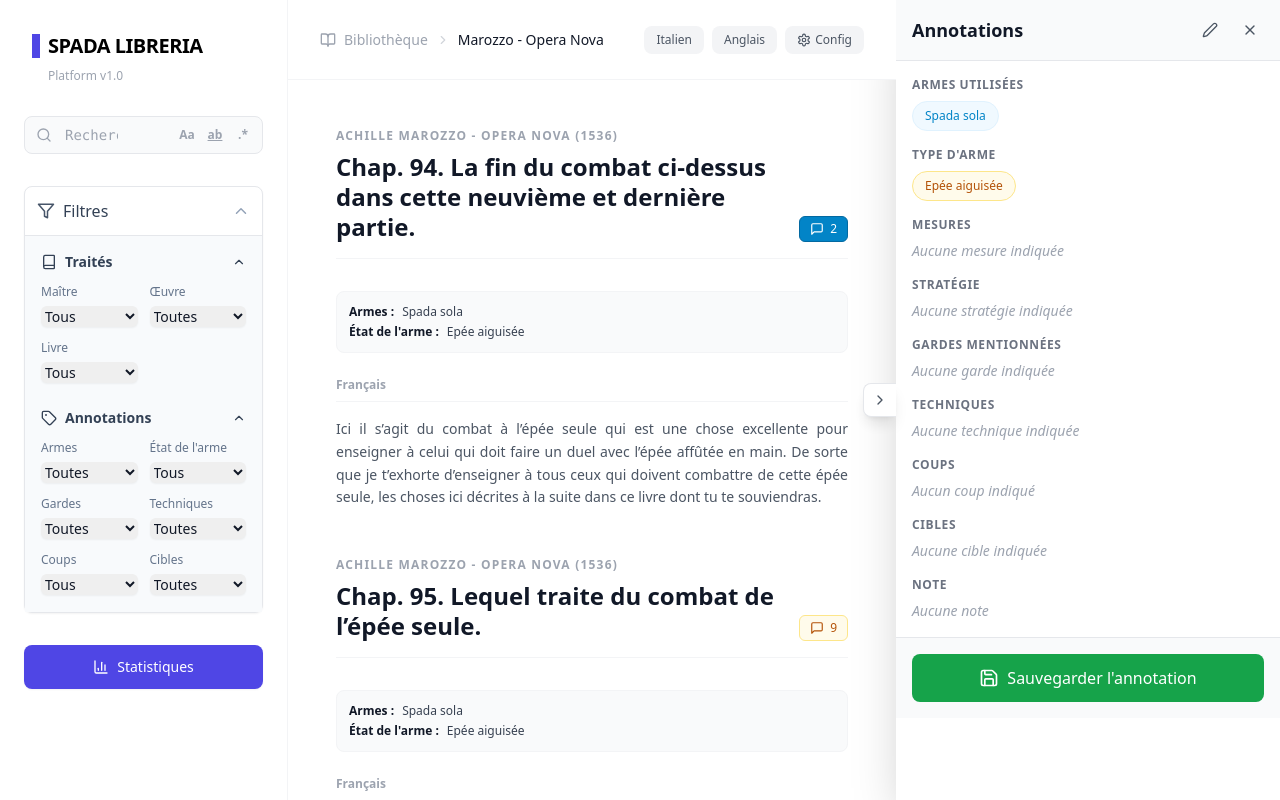
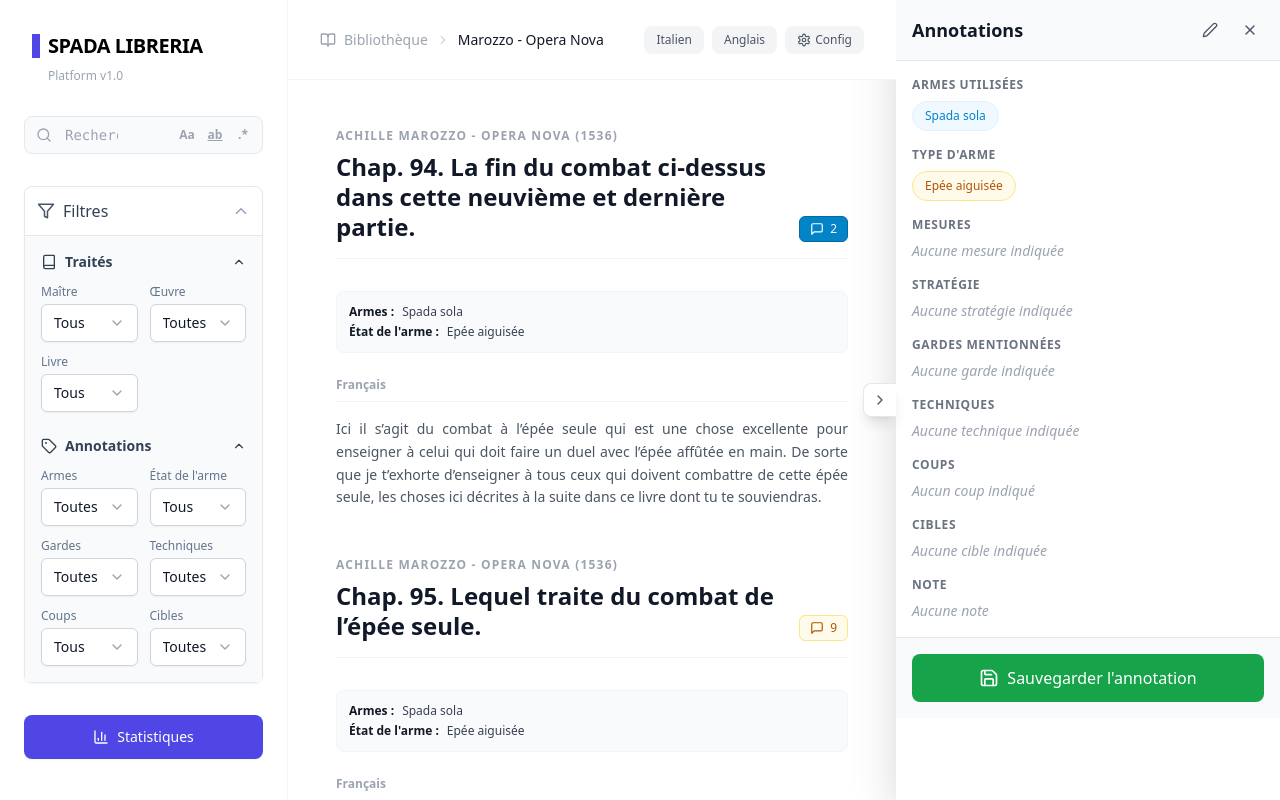
Before and after one commit to Manuel-Fostier/spadaLibreria, a Next.js app: page / in a window 1280 px wide. Built offline with nearby package versions, Linux system fonts and the light colour scheme.

Commit message:
Refactor filter handling in BolognesePlatform and TagFilter components to support array values for filters

```diff
--- a/src/components/BolognesePlatform.tsx
+++ b/src/components/BolognesePlatform.tsx
@@ -130,22 +130,22 @@ export default function BolognesePlatform({ glossaryData, treatiseData }: Bologn
     }
 
     // 2. Apply Treatise Metadata Filters
-    if (filters.master) content = content.filter(t => t.metadata.master === filters.master);
-    if (filters.work) content = content.filter(t => t.metadata.work === filters.work);
-    if (filters.book) content = content.filter(t => t.metadata.book.toString() === filters.book);
-    if (filters.year) content = content.filter(t => t.metadata.year.toString() === filters.year);
+    if (filters.master.length > 0) content = content.filter(t => filters.master.includes(t.metadata.master));
+    if (filters.work.length > 0) content = content.filter(t => filters.work.includes(t.metadata.work));
+    if (filters.book.length > 0) content = content.filter(t => filters.book.includes(t.metadata.book.toString()));
+    if (filters.year.length > 0) content = content.filter(t => filters.year.includes(t.metadata.year.toString()));
 
     // 3. Apply Annotation Filters
-    const hasAnnotationFilters = filters.weapons || filters.guards || filters.techniques || filters.weapon_type || filters.strikes || filters.targets;
+    const hasAnnotationFilters = filters.weapons.length > 0 || filters.guards.length > 0 || filters.techniques.length > 0 || filters.weapon_type.length > 0 || filters.strikes.length > 0 || filters.targets.length > 0;
 
     if (hasAnnotationFilters) {
       const matchingAnnotationIds = getMatchingSectionIds({
-        weapons: filters.weapons || undefined,
-        guards: filters.guards || undefined,
-        techniques: filters.techniques || undefined,
-        weapon_type: filters.weapon_type || undefined,
-        strikes: filters.strikes || undefined,
-        targets: filters.targets || undefined
+        weapons: filters.weapons.length > 0 ? filters.weapons : undefined,
+        guards: filters.guards.length > 0 ? filters.guards : undefined,
+        techniques: filters.techniques.length > 0 ? filters.techniques : undefined,
+        weapon_type: filters.weapon_type.length > 0 ? filters.weapon_type : undefined,
+        strikes: filters.strikes.length > 0 ? filters.strikes : undefined,
+        targets: filters.targets.length > 0 ? filters.targets : undefined
       });
 
       content = content.filter(item => matchingAnnotationIds.has(item.id));
--- a/src/components/TagFilter.tsx
+++ b/src/components/TagFilter.tsx
@@ -1,36 +1,36 @@
 'use client';
 
-import React, { useState } from 'react';
-import { Filter, ChevronDown, ChevronUp, X, Tag, Book } from 'lucide-react';
+import React, { useState, useRef, useEffect } from 'react';
+import { Filter, ChevronDown, ChevronUp, Tag, Book, Check } from 'lucide-react';
 
 // Define types for the filter state
 export interface FilterState {
   // Annotation filters
-  weapons: string;
-  guards: string;
-  techniques: string;
-  weapon_type: string;
-  strikes: string;
-  targets: string;
+  weapons: string[];
+  guards: string[];
+  techniques: string[];
+  weapon_type: string[];
+  strikes: string[];
+  targets: string[];
 
   // Treatise filters
-  master: string;
-  work: string;
-  book: string; // string to handle "all" easily, convert to number when filtering
-  year: string; // string to handle "all" easily
+  master: string[];
+  work: string[];
+  book: string[]; // string to handle "all" easily, convert to number when filtering
+  year: string[]; // string to handle "all" easily
 }
 
 export const initialFilterState: FilterState = {
-  weapons: '',
-  guards: '',
-  techniques: '',
-  weapon_type: '',
-  strikes: '',
-  targets: '',
-  master: '',
-  work: '',
-  book: '',
-  year: ''
+  weapons: [],
+  guards: [],
+  techniques: [],
+  weapon_type: [],
+  strikes: [],
+  targets: [],
+  master: [],
+  work: [],
+  book: [],
+  year: []
 };
 
 interface TagFilterProps {
@@ -56,12 +56,114 @@ interface TagFilterProps {
   className?: string;
 }
 
+interface MultiSelectProps {
+  label: string;
+  value: string[];
+  options: string[];
+  onChange: (value: string[]) => void;
+  placeholder?: string;
+}
+
+function MultiSelect({ label, value, options, onChange, placeholder = "Tous" }: MultiSelectProps) {
+  const [isOpen, setIsOpen] = useState(false);
+  const containerRef = useRef<HTMLDivElement>(null);
+
+  useEffect(() => {
+    const handleClickOutside = (event: MouseEvent) => {
+      if (containerRef.current && !containerRef.current.contains(event.target as Node)) {
+        setIsOpen(false);
+      }
+    };
+
+    document.addEventListener('mousedown', handleClickOutside);
+    return () => {
+      document.removeEventListener('mousedown', handleClickOutside);
+    };
+  }, []);
+
+  const handleOptionClick = (option: string, event: React.MouseEvent) => {
+    if (event.shiftKey) {
+      // Add/Remove from selection
+      if (value.includes(option)) {
+        onChange(value.filter(v => v !== option));
+      } else {
+        onChange([...value, option]);
+      }
+    } else {
+      // Select only this option (or toggle if it's the only one selected?)
+      if (value.length === 1 && value[0] === option) {
+        // If clicking the only selected item, deselect it (go back to "All")
+        onChange([]);
+      } else {
+        onChange([option]);
+      }
+      setIsOpen(false);
+    }
+  };
+
+  const displayValue = value.length === 0
+    ? placeholder
+    : value.length === 1
+      ? value[0]
+      : `${value.length} sélectionnés`;
+
+  return (
+    <div className="relative" ref={containerRef}>
+      <label className="block text-xs font-medium text-slate-500 mb-1">{label}</label>
+      <button
+        type="button"
+        onClick={() => setIsOpen(!isOpen)}
+        className="w-full text-left text-sm border border-gray-300 rounded-md shadow-sm px-3 py-2 bg-white focus:outline-none focus:ring-1 focus:ring-blue-500 focus:border-blue-500 flex justify-between items-center"
+      >
+        <span className="block truncate">{displayValue}</span>
+        <ChevronDown size={16} className="text-gray-400" />
+      </button>
+
+      {isOpen && (
+        <div className="absolute z-10 mt-1 w-full bg-white shadow-lg max-h-60 rounded-md py-1 text-base ring-1 ring-black ring-opacity-5 overflow-auto focus:outline-none sm:text-sm">
+          <div
+            className={`cursor-pointer select-none relative py-2 pl-3 pr-9 hover:bg-blue-50 ${value.length === 0 ? 'text-blue-600 font-semibold' : 'text-gray-900'}`}
+            onClick={() => {
+              onChange([]);
+              setIsOpen(false);
+            }}
+          >
+            <span className="block truncate">{placeholder}</span>
+            {value.length === 0 && (
+              <span className="absolute inset-y-0 right-0 flex items-center pr-4 text-blue-600">
+                <Check size={16} />
+              </span>
+            )}
+          </div>
+          {options.map((option) => {
+            const isSelected = value.includes(option);
+            return (
+              <div
+                key={option}
+                className={`cursor-pointer select-none relative py-2 pl-3 pr-9 hover:bg-blue-50 ${isSelected ? 'text-blue-600 font-semibold' : 'text-gray-900'}`}
+                onClick={(e) => handleOptionClick(option, e)}
+              >
+                <span className="block truncate">{option}</span>
+                {isSelected && (
+                  <span className="absolute inset-y-0 right-0 flex items-center pr-4 text-blue-600">
+                    <Check size={16} />
+                  </span>
+                )}
+              </div>
+            );
+          })}
+        </div>
+      )}
+    </div>
+  );
+}
+
 export default function TagFilter({ options, filters, onFilterChange, className = '' }: TagFilterProps) {
   const [isOpen, setIsOpen] = useState(true);
   const [isTreatiseOpen, setIsTreatiseOpen] = useState(true);
   const [isAnnotationOpen, setIsAnnotationOpen] = useState(true);
 
-  const handleChange = (category: keyof FilterState, value: string) => {
+  const handleChange = (category: keyof FilterState, value: string[]) => {
     onFilterChange({
       ...filters,
       [category]: value
@@ -72,7 +174,7 @@ export default function TagFilter({ options, filters, onFilterChange, className
     onFilterChange(initialFilterState);
   };
 
-  const activeFilterCount = Object.values(filters).filter(v => v !== '').length;
+  const activeFilterCount = Object.values(filters).filter(v => v.length > 0).length;
 
   return (
     <div className={`bg-white border rounded-lg shadow-sm ${className}`}>
@@ -123,63 +225,27 @@ export default function TagFilter({ options, filters, onFilterChange, className
 
               {isTreatiseOpen && (
                 <div className="grid grid-cols-1 sm:grid-cols-2 gap-3">
-                  <div>
-                    <label className="block text-xs font-medium text-slate-500 mb-1">Maître</label>
-                    <select
+                  <MultiSelect
+                    label="Maître"
                     value={filters.master}
-                      onChange={(e) => handleChange('master', e.target.value)}
-                      className="w-full text-sm border-gray-300 rounded-md shadow-sm focus:border-blue-500 focus:ring-blue-500"
-                    >
-                      <option value="">Tous</option>
-                      {options.master.map(opt => (
-                        <option key={opt} value={opt}>{opt}</option>
-                      ))}
-                    </select>
-                  </div>
+                    options={options.master}
+                    onChange={(val) => handleChange('master', val)}
+                  />
 
-                  <div>
-                    <label className="block text-xs font-medium text-slate-500 mb-1">Œuvre</label>
-                    <select
+                  <MultiSelect
+                    label="Œuvre"
                     value={filters.work}
-                      onChange={(e) => handleChange('work', e.target.value)}
-                      className="w-full text-sm border-gray-300 rounded-md shadow-sm focus:border-blue-500 focus:ring-blue-500"
-                    >
-                      <option value="">Toutes</option>
-                      {options.work.map(opt => (
-                        <option key={opt} value={opt}>{opt}</option>
-                      ))}
-                    </select>
-                  </div>
+                    options={options.work}
+                    onChange={(val) => handleChange('work', val)}
+                    placeholder="Toutes"
+                  />
 
-                  <div>
-                    <label className="block text-xs font-medium text-slate-500 mb-1">Livre</label>
-                    <select
+                  <MultiSelect
+                    label="Livre"
                     value={filters.book}
-                      onChange={(e) => handleChange('book', e.target.value)}
-                      className="w-full text-sm border-gray-300 rounded-md shadow-sm focus:border-blue-500 focus:ring-blue-500"
-                    >
-                      <option value="">Tous</option>
-                      {options.book.map(opt => (
-                        <option key={opt} value={opt}>{opt}</option>
-                      ))}
-                    </select>
-                  </div>
-
-                  {/*
-                  <div>
-                    <label className="block text-xs font-medium text-slate-500 mb-1">Année</label>
-                    <select
-                      value={filters.year}
-                      onChange={(e) => handleChange('year', e.target.value)}
-                      className="w-full text-sm border-gray-300 rounded-md shadow-sm focus:border-blue-500 focus:ring-blue-500"
-                    >
-                      <option value="">Toutes</option>
-                      {options.year.map(opt => (
-                        <option key={opt} value={opt}>{opt}</option>
-                      ))}
-                    </select>
-                  </div>
-                  */}
+                    options={options.book.map(b => b.toString())}
+                    onChange={(val) => handleChange('book', val)}
+                  />
                 </div>
               )}
             </div>
@@ -199,89 +265,51 @@ export default function TagFilter({ options, filters, onFilterChange, className
 
               {isAnnotationOpen && (
                 <div className="grid grid-cols-1 sm:grid-cols-2 gap-3">
-                  <div>
-                    <label className="block text-xs font-medium text-slate-500 mb-1">Armes</label>
-                    <select
+                  <MultiSelect
+                    label="Armes"
                     value={filters.weapons}
-                      onChange={(e) => handleChange('weapons', e.target.value)}
-                      className="w-full text-sm border-gray-300 rounded-md shadow-sm focus:border-blue-500 focus:ring-blue-500"
-                    >
-                      <option value="">Toutes</option>
-                      {options.weapons.map(opt => (
-                        <option key={opt} value={opt}>{opt}</option>
-                      ))}
-                    </select>
-                  </div>
+                    options={options.weapons}
+                    onChange={(val) => handleChange('weapons', val)}
+                    placeholder="Toutes"
+                  />
 
-                  <div>
-                    <label className="block text-xs font-medium text-slate-500 mb-1">État de l'arme</label>
-                    <select
+                  <MultiSelect
+                    label="État de l'arme"
                     value={filters.weapon_type}
-                      onChange={(e) => handleChange('weapon_type', e.target.value)}
-                      className="w-full text-sm border-gray-300 rounded-md shadow-sm focus:border-blue-500 focus:ring-blue-500"
-                    >
-                      <option value="">Tous</option>
-                      {options.weapon_type.map(opt => (
-                        <option key={opt} value={opt}>{opt}</option>
-                      ))}
-                    </select>
-                  </div>
+                    options={options.weapon_type}
+                    onChange={(val) => handleChange('weapon_type', val)}
+                  />
 
-                  <div>
-                    <label className="block text-xs font-medium text-slate-500 mb-1">Gardes</label>
-                    <select
+                  <MultiSelect
+                    label="Gardes"
                     value={filters.guards}
-                      onChange={(e) => handleChange('guards', e.target.value)}
-                      className="w-full text-sm border-gray-300 rounded-md shadow-sm focus:border-blue-500 focus:ring-blue-500"
-                    >
-                      <option value="">Toutes</option>
-                      {options.guards.map(opt => (
-                        <option key={opt} value={opt}>{opt}</option>
-                      ))}
-                    </select>
-                  </div>
+                    options={options.guards}
+                    onChange={(val) => handleChange('guards', val)}
+                    placeholder="Toutes"
+                  />
 
-                  <div>
-                    <label className="block text-xs font-medium text-slate-500 mb-1">Techniques</label>
-                    <select
+                  <MultiSelect
+                    label="Techniques"
                     value={filters.techniques}
-                      onChange={(e) => handleChange('techniques', e.target.value)}
-                      className="w-full text-sm border-gray-300 rounded-md shadow-sm focus:border-blue-500 focus:ring-blue-500"
-                    >
-                      <option value="">Toutes</option>
-                      {options.techniques.map(opt => (
-                        <option key={opt} value={opt}>{opt}</option>
-                      ))}
-                    </select>
-                  </div>
+                    options={options.techniques}
+                    onChange={(val) => handleChange('techniques', val)}
+                    placeholder="Toutes"
+                  />
 
-                  <div>
-                    <label className="block text-xs font-medium text-slate-500 mb-1">Coups</label>
-                    <select
+                  <MultiSelect
+                    label="Coups"
                     value={filters.strikes}
-                      onChange={(e) => handleChange('strikes', e.target.value)}
-                      className="w-full text-sm border-gray-300 rounded-md shadow-sm focus:border-blue-500 focus:ring-blue-500"
-                    >
-                      <option value="">Tous</option>
-                      {options.strikes.map(opt => (
-                        <option key={opt} value={opt}>{opt}</option>
-                      ))}
-                    </select>
-                  </div>
+                    options={options.strikes}
+                    onChange={(val) => handleChange('strikes', val)}
+                  />
 
-                  <div>
-                    <label className="block text-xs font-medium text-slate-500 mb-1">Cibles</label>
-                    <select
+                  <MultiSelect
+                    label="Cibles"
                     value={filters.targets}
-                      onChange={(e) => handleChange('targets', e.target.value)}
-                      className="w-full text-sm border-gray-300 rounded-md shadow-sm focus:border-blue-500 focus:ring-blue-500"
-                    >
-                      <option value="">Toutes</option>
-                      {options.targets.map(opt => (
-                        <option key={opt} value={opt}>{opt}</option>
-                      ))}
-                    </select>
-                  </div>
+                    options={options.targets}
+                    onChange={(val) => handleChange('targets', val)}
+                    placeholder="Toutes"
+                  />
                 </div>
               )}
             </div>
--- a/src/contexts/AnnotationContext.tsx
+++ b/src/contexts/AnnotationContext.tsx
@@ -26,12 +26,12 @@ interface AnnotationContextType {
   getAnnotation: (sectionId: string) => Annotation | undefined;
   getUniqueValues: (field: keyof Annotation) => string[];
   getMatchingSectionIds: (filters: {
-    weapons?: string;
-    guards?: string;
-    techniques?: string;
-    weapon_type?: string;
-    strikes?: string;
-    targets?: string;
+    weapons?: string | string[];
+    guards?: string | string[];
+    techniques?: string | string[];
+    weapon_type?: string | string[];
+    strikes?: string | string[];
+    targets?: string | string[];
   }) => Set<string>;
   saveToServer: (options?: { force?: boolean }) => Promise<void>;
   isDirty: boolean;
@@ -271,35 +271,53 @@ export function AnnotationProvider({ children, initialAnnotations }: { children:
   };
 
   const getMatchingSectionIds = (filters: {
-    weapons?: string;
-    guards?: string;
-    techniques?: string;
-    weapon_type?: string;
-    strikes?: string;
-    targets?: string;
+    weapons?: string | string[];
+    guards?: string | string[];
+    techniques?: string | string[];
+    weapon_type?: string | string[];
+    strikes?: string | string[];
+    targets?: string | string[];
   }): Set<string> => {
     const matchingIds = new Set<string>();
 
     annotations.forEach((ann, id) => {
       let matches = true;
 
-      if (filters.weapons && (!ann.weapons || !ann.weapons.includes(filters.weapons as Weapon))) {
+      if (filters.weapons) {
+        const vals = Array.isArray(filters.weapons) ? filters.weapons : [filters.weapons];
+        if (vals.length > 0 && (!ann.weapons || !vals.some(v => ann.weapons!.includes(v as Weapon)))) {
           matches = false;
         }
-      if (filters.guards && (!ann.guards_mentioned || !ann.guards_mentioned.includes(filters.guards as Guard))) {
+      }
+      if (filters.guards) {
+        const vals = Array.isArray(filters.guards) ? filters.guards : [filters.guards];
+        if (vals.length > 0 && (!ann.guards_mentioned || !vals.some(v => ann.guards_mentioned!.includes(v as Guard)))) {
           matches = false;
         }
-      if (filters.techniques && (!ann.techniques || !ann.techniques.includes(filters.techniques))) {
+      }
+      if (filters.techniques) {
+        const vals = Array.isArray(filters.techniques) ? filters.techniques : [filters.techniques];
+        if (vals.length > 0 && (!ann.techniques || !vals.some(v => ann.techniques!.includes(v)))) {
           matches = false;
         }
-      if (filters.weapon_type && ann.weapon_type !== filters.weapon_type) {
+      }
+      if (filters.weapon_type) {
+        const vals = Array.isArray(filters.weapon_type) ? filters.weapon_type : [filters.weapon_type];
+        if (vals.length > 0 && (!ann.weapon_type || !vals.includes(ann.weapon_type))) {
           matches = false;
         }
-      if (filters.strikes && (!ann.strikes || !ann.strikes.includes(filters.strikes as Strike))) {
+      }
+      if (filters.strikes) {
+        const vals = Array.isArray(filters.strikes) ? filters.strikes : [filters.strikes];
+        if (vals.length > 0 && (!ann.strikes || !vals.some(v => ann.strikes!.includes(v as Strike)))) {
           matches = false;
         }
-      if (filters.targets && (!ann.targets || !ann.targets.includes(filters.targets as Target))) {
+      }
+      if (filters.targets) {
+        const vals = Array.isArray(filters.targets) ? filters.targets : [filters.targets];
+        if (vals.length > 0 && (!ann.targets || !vals.some(v => ann.targets!.includes(v as Target)))) {
           matches = false;
+        }
       }
 
       if (matches) {
```
Lines whose indentation alone changed are shown as unchanged.
